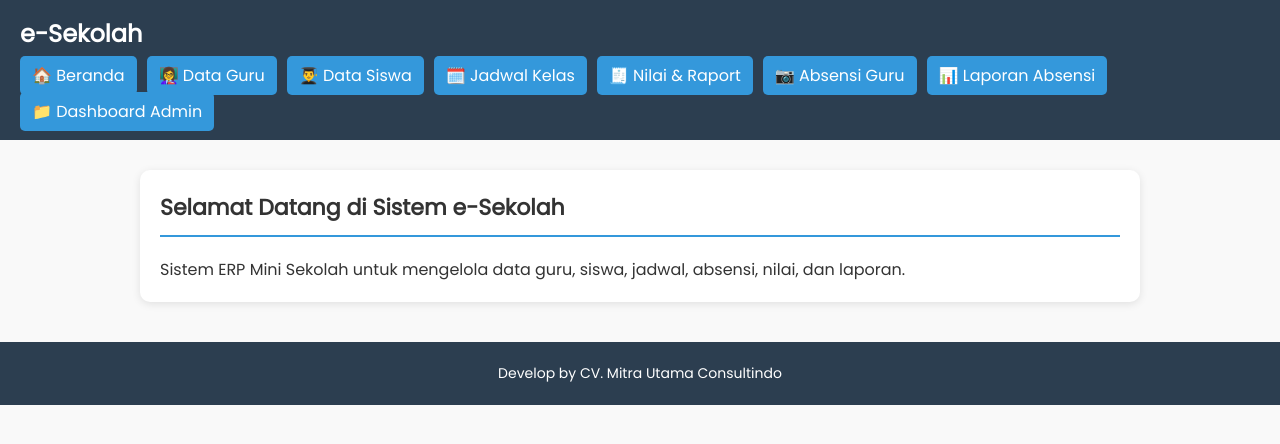
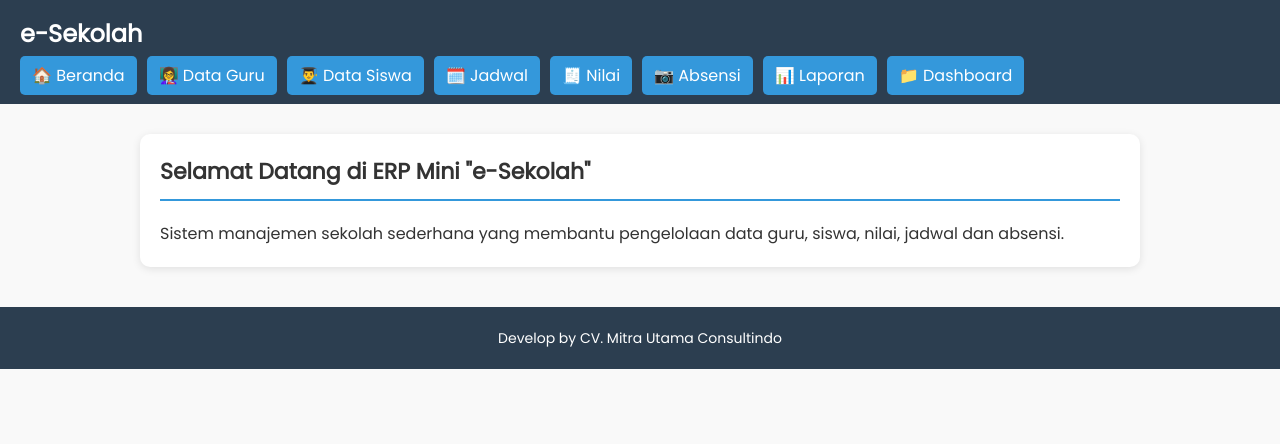
Before and after one commit to gamboel99/e-sekolah, a plain HTML site: page index.html in a window 1280 px wide. Drawn offline with Linux system fonts and the light colour scheme; files that its build step writes are made by us from their sources.

Commit message:
Update index.html

```diff
--- a/index.html
+++ b/index.html
@@ -2,13 +2,12 @@
 <html lang="id">
 <head>
   <meta charset="UTF-8" />
-  <meta name="viewport" content="width=device-width, initial-scale=1.0" />
-  <title>e-Sekolah | ERP Mini Sekolah</title>
+  <meta name="viewport" content="width=device-width, initial-scale=1.0"/>
+  <title>e-Sekolah | Beranda</title>
   <link rel="stylesheet" href="style.css" />
-  <link href="https://fonts.googleapis.com/css2?family=Poppins&display=swap" rel="stylesheet">
+  <link href="https://fonts.googleapis.com/css2?family=Poppins&display=swap" rel="stylesheet" />
 </head>
 <body>
-
   <header>
     <h1>e-Sekolah</h1>
     <nav>
@@ -16,23 +15,22 @@
         <li><a href="index.html">🏠 Beranda</a></li>
         <li><a href="guru.html">👩‍🏫 Data Guru</a></li>
         <li><a href="siswa.html">👨‍🎓 Data Siswa</a></li>
-        <li><a href="jadwal.html">🗓️ Jadwal Kelas</a></li>
-        <li><a href="nilai.html">🧾 Nilai & Raport</a></li>
-        <li><a href="absensi.html">📷 Absensi Guru</a></li>
-        <li><a href="laporan.html">📊 Laporan Absensi</a></li>
-        <li><a href="dashboard.html">📁 Dashboard Admin</a></li>
+        <li><a href="jadwal.html">🗓️ Jadwal</a></li>
+        <li><a href="nilai.html">🧾 Nilai</a></li>
+        <li><a href="absensi.html">📷 Absensi</a></li>
+        <li><a href="laporan.html">📊 Laporan</a></li>
+        <li><a href="dashboard.html">📁 Dashboard</a></li>
       </ul>
     </nav>
   </header>
 
   <div class="container">
-    <h2 class="section-title">Selamat Datang di Sistem e-Sekolah</h2>
-    <p>Sistem ERP Mini Sekolah untuk mengelola data guru, siswa, jadwal, absensi, nilai, dan laporan.</p>
+    <h2 class="section-title">Selamat Datang di ERP Mini "e-Sekolah"</h2>
+    <p>Sistem manajemen sekolah sederhana yang membantu pengelolaan data guru, siswa, nilai, jadwal dan absensi.</p>
   </div>
 
   <footer>
     Develop by CV. Mitra Utama Consultindo
   </footer>
-
 </body>
 </html>
```
